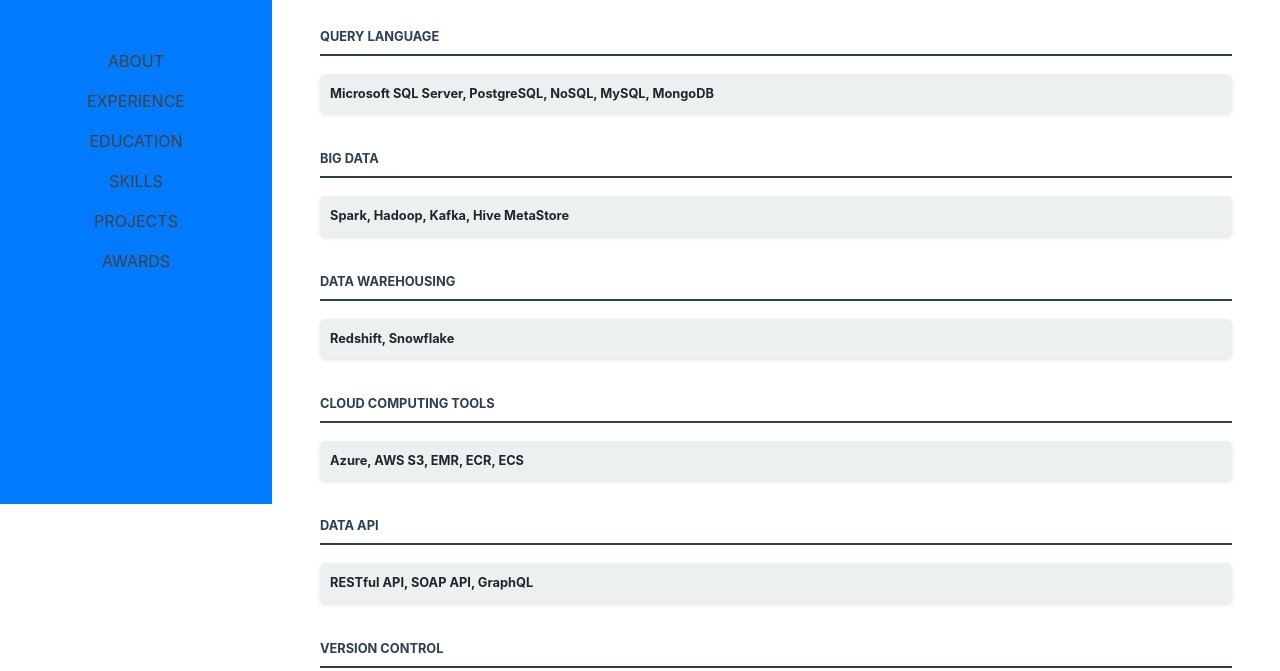
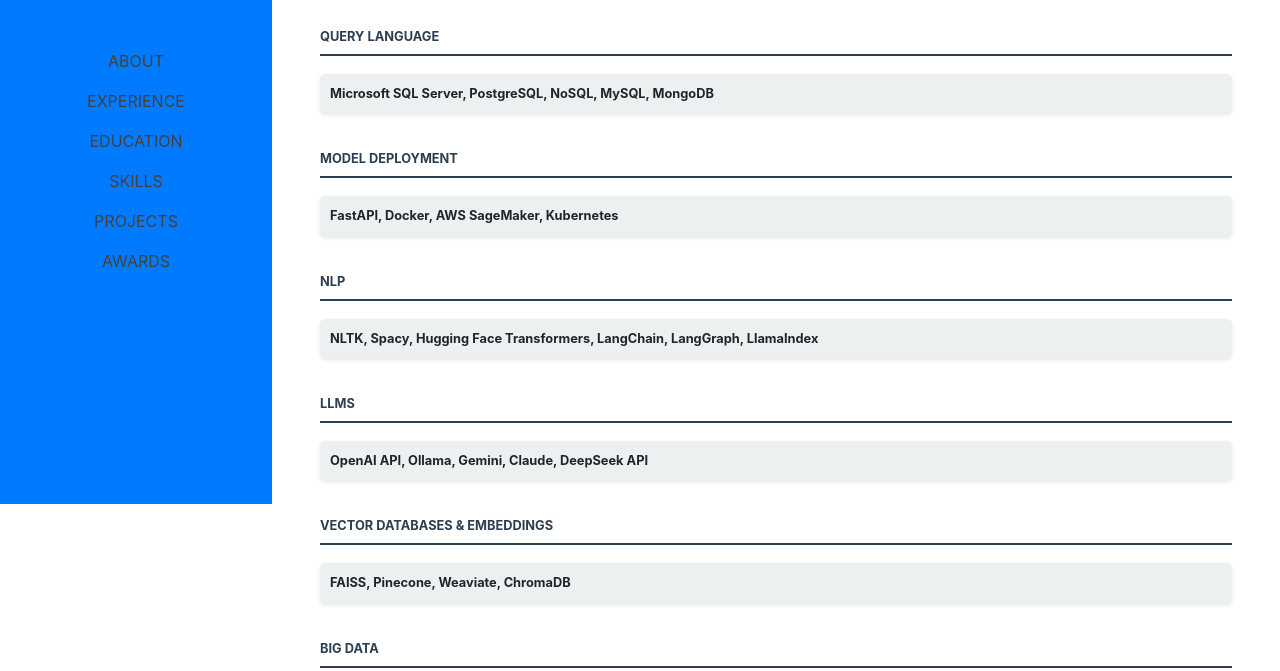
Before and after one commit to Mercytopsy/ob-portfolio, a website with bundled scripts: page skills.html in a window 1280 px wide. Shown: the part 296-967 px from the top of the page. Built offline with nearby package versions, Linux system fonts and the light colour scheme; a web font is replaced by a local one.

Commit message:
update all profiles

```diff
--- a/skills.html
+++ b/skills.html
@@ -92,6 +92,30 @@
             <li>Microsoft SQL Server, PostgreSQL, NoSQL, MySQL, MongoDB</li>
         </ul>
 
+        <!-- Model Deployment-->
+        <div class="skills-category">Model Deployment</div>
+        <ul class="skills-list">
+            <li>FastAPI, Docker, AWS SageMaker, Kubernetes</li>
+        </ul>
+
+        <!-- NLP-->
+        <div class="skills-category">NLP</div>
+        <ul class="skills-list">
+            <li>NLTK, Spacy, Hugging Face Transformers, LangChain, LangGraph, LlamaIndex</li>
+        </ul>
+
+        <!-- LLMs-->
+        <div class="skills-category">LLMs</div>
+        <ul class="skills-list">
+            <li>OpenAI API, Ollama, Gemini, Claude, DeepSeek API</li>
+        </ul>
+
+        <!-- Vector Databases & Embeddings-->
+        <div class="skills-category">Vector Databases & Embeddings</div>
+        <ul class="skills-list">
+            <li>FAISS, Pinecone, Weaviate, ChromaDB</li>
+        </ul>
+
         <!-- Big Data -->
         <div class="skills-category">Big Data</div>
         <ul class="skills-list">
```
Also changed, not shown: index.html (+1 -1 lines).
